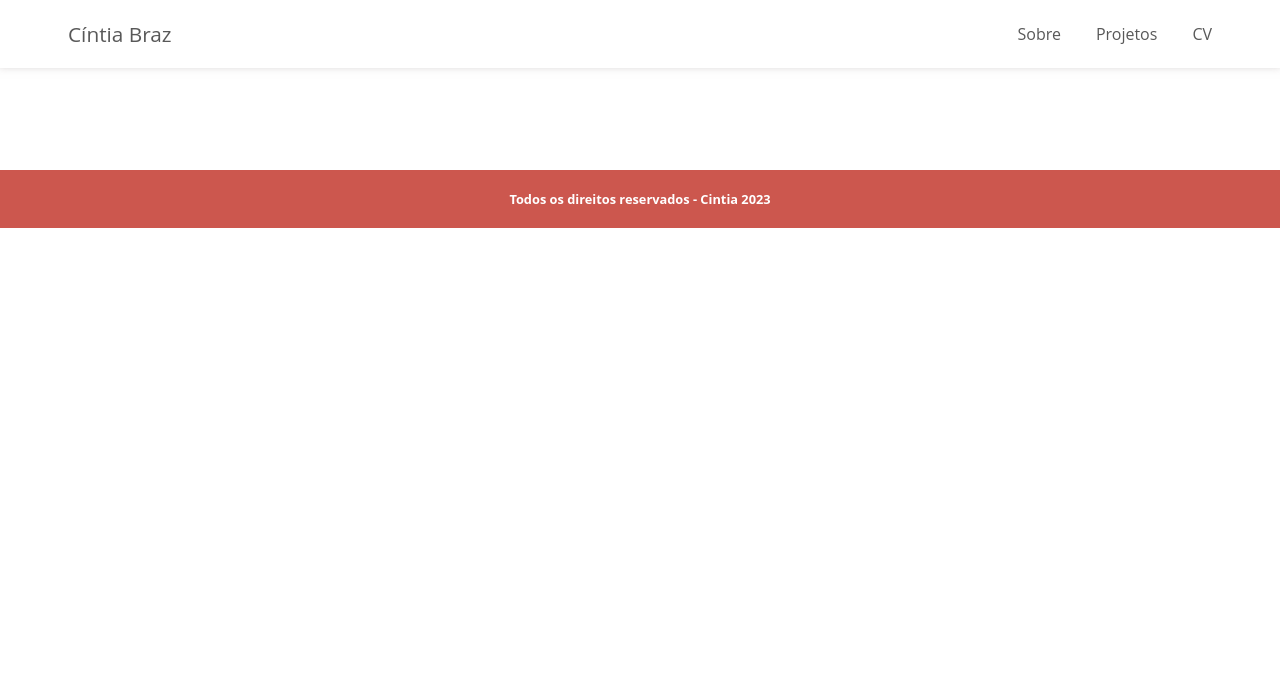
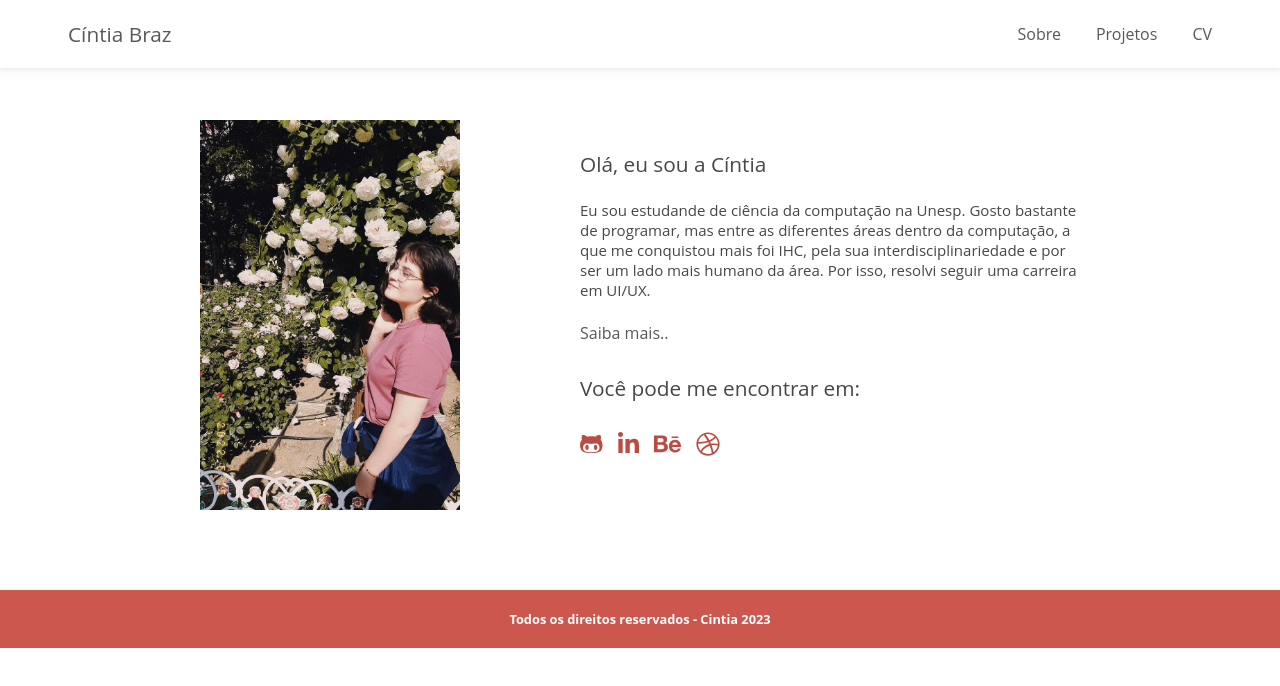
Before and after one commit to Lunatc/portfolio, a React (Create React App) app: page / in a window 1280 px wide. Shown: the top 686 px of the page. Built offline with nearby package versions, Linux system fonts and the light colour scheme.

Commit message:
Change text

```diff
--- a/src/App.js
+++ b/src/App.js
@@ -12,7 +12,7 @@ function App() {
     <Header/>
     <div className="content">
         <Switch>
-          <Route path='/portfolio/' exact>
+          <Route path='/' exact>
             <Main/>
           </Route>
           <Route path='/about'>
--- a/src/index.js
+++ b/src/index.js
@@ -1,6 +1,6 @@
 import React from 'react';
 import ReactDOM from 'react-dom';
-import { BrowserRouter } from 'react-router-dom';
+import { HashRouter } from 'react-router-dom';
 import { library } from '@fortawesome/fontawesome-svg-core';
 import { fab } from '@fortawesome/free-brands-svg-icons';
 import { faMoon } from "@fortawesome/free-solid-svg-icons";
@@ -12,8 +12,8 @@ library.add(fab, faMoon);
 
 
 ReactDOM.render(
-    <BrowserRouter>
+    <HashRouter>
         <App />
-    </BrowserRouter>,
+    </HashRouter>,
     document.getElementById('root')
 );
```
